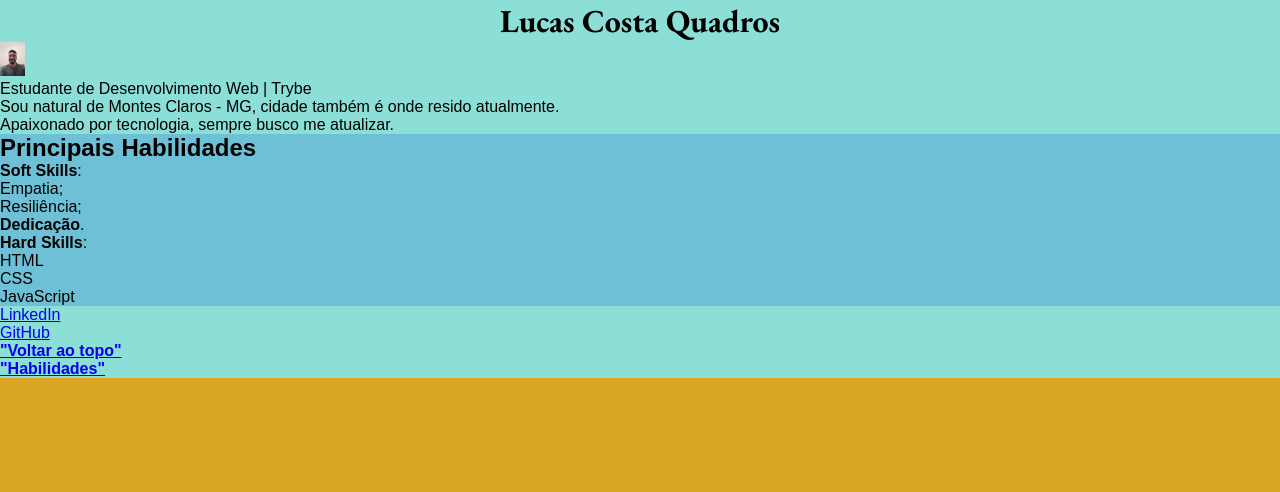
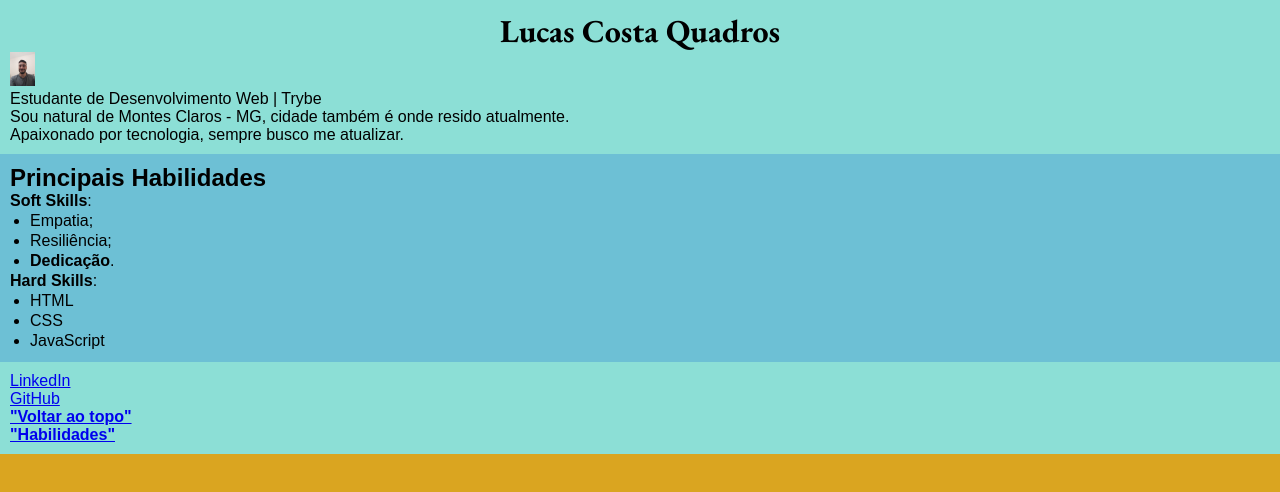
Before and after one commit to 1lucascq/1lucascq.github.io, a plain HTML site: page portfolio.html in a window 1280 px wide. Drawn offline with nearby package versions, Linux system fonts and the light colour scheme.

Commit message:
Ajuste de bordas

```diff
--- a/portfolio.css
+++ b/portfolio.css
@@ -16,16 +16,27 @@ body {
 
 }
 
-.sobre {
+.sectionAboutMe {
     background-color: #8CDFD6;
+    padding: 10px;
 }
 
-.skills {
+.sectionSkills {
     background-color: #6DC0D5;
+    padding: 10px;
+    margin: auto;
 }
 
-.links {
+.Ulist {
+    margin: auto;
+}
+.ListItems1 {
+    margin: 2px 10px 2px 20px
+}
+
+.sectionLinks {
     background-color: #8CDFD6;
+    padding: 10px;
 }
 
 .fotoLucas {
--- a/portfolio.html
+++ b/portfolio.html
@@ -12,7 +12,7 @@
   </head>
 
   <body>
-    <div class="sobre">
+    <div class="sectionAboutMe">
       <h1 class="nome">Lucas Costa Quadros</h1>
       <img class="fotoLucas" src="Lucas.jpeg" alt="Foto profissional Lucas Costa" width="25px">
       <p>Estudante de Desenvolvimento Web | Trybe</p>
@@ -20,24 +20,23 @@
         Apaixonado por tecnologia, sempre busco me atualizar. </p>
     </div>
 
-    <div  class="skills">
+    <div class="sectionSkills">
       <h2 class="Ulist">Principais Habilidades</h2>
       <ul><strong>Soft Skills</strong>:
-        <li>Empatia;</li>
-        <li>Resiliência;</li>
-        <li><strong>Dedicação</strong>.</li>
+        <li class="ListItems1">Empatia;</li>
+        <li class="ListItems1">Resiliência;</li>
+        <li class="ListItems1"><strong>Dedicação</strong>.</li>
       </ul>
       <ul class="Ulist"> <strong>Hard Skills</strong>:
-        <li>HTML</li>
-        <li>CSS</li>
-        <li>JavaScript</li>
+        <li class="ListItems1">HTML</li>
+        <li class="ListItems1">CSS</li>
+        <li class="ListItems1">JavaScript</li>
       </ul>
     </div>
 
-    <div class="links">
+    <div class="sectionLinks">
     <p><a href="https://www.linkedin.com/in/lucascq/" target="_blank">LinkedIn</a></p>
     <p><a href="https://github.com/1lucascq" target="_blank">GitHub</a></p>
-
 
     <p><a href="#Nome"><strong>"Voltar ao topo"</strong></a></p>
     <p><a href="#Habilidades"><strong>"Habilidades"</strong></a></p>
```
